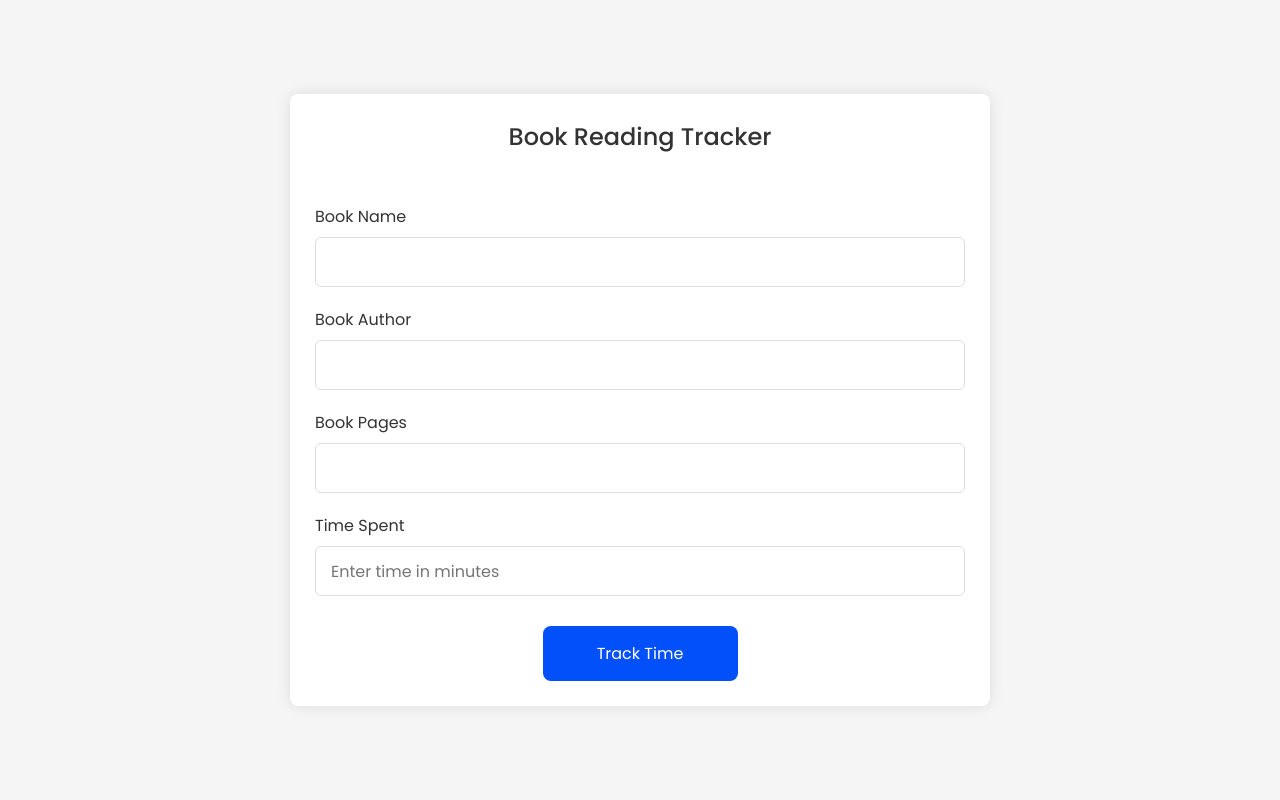
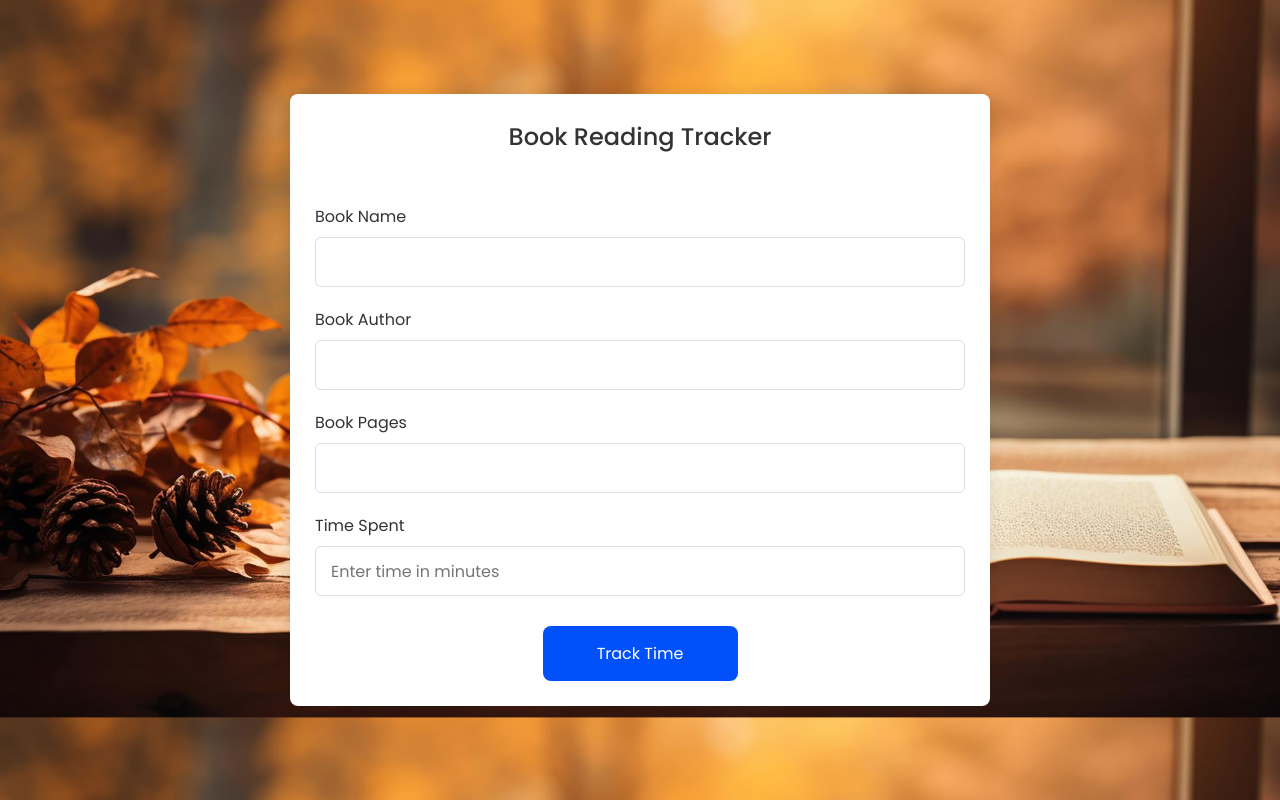
Before and after one commit to SonuThapaMagar/Team-Tracker, a plain HTML site: page track.html in a window 1280 px wide. Drawn offline with Linux system fonts and the light colour scheme.

Commit message:
Background image added

```diff
--- a/track.css
+++ b/track.css
@@ -12,7 +12,8 @@ body {
     align-items: center;
     justify-content: center;
     padding: 20px;
-    background: whitesmoke;
+    background-image: url(./img/bg.jpg);
+    background-size: 100%;
   }
   .container {
     position: relative;
```
Also changed, not shown: img/bg.jpg (added).
